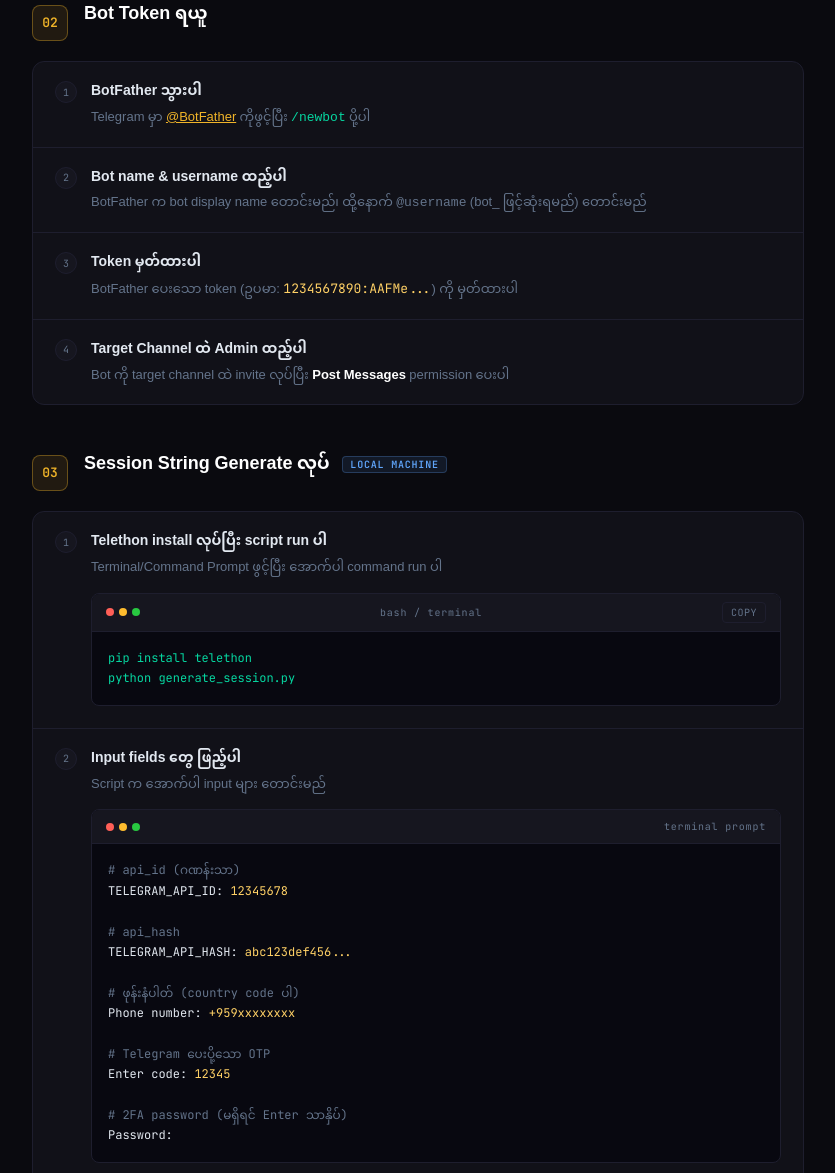
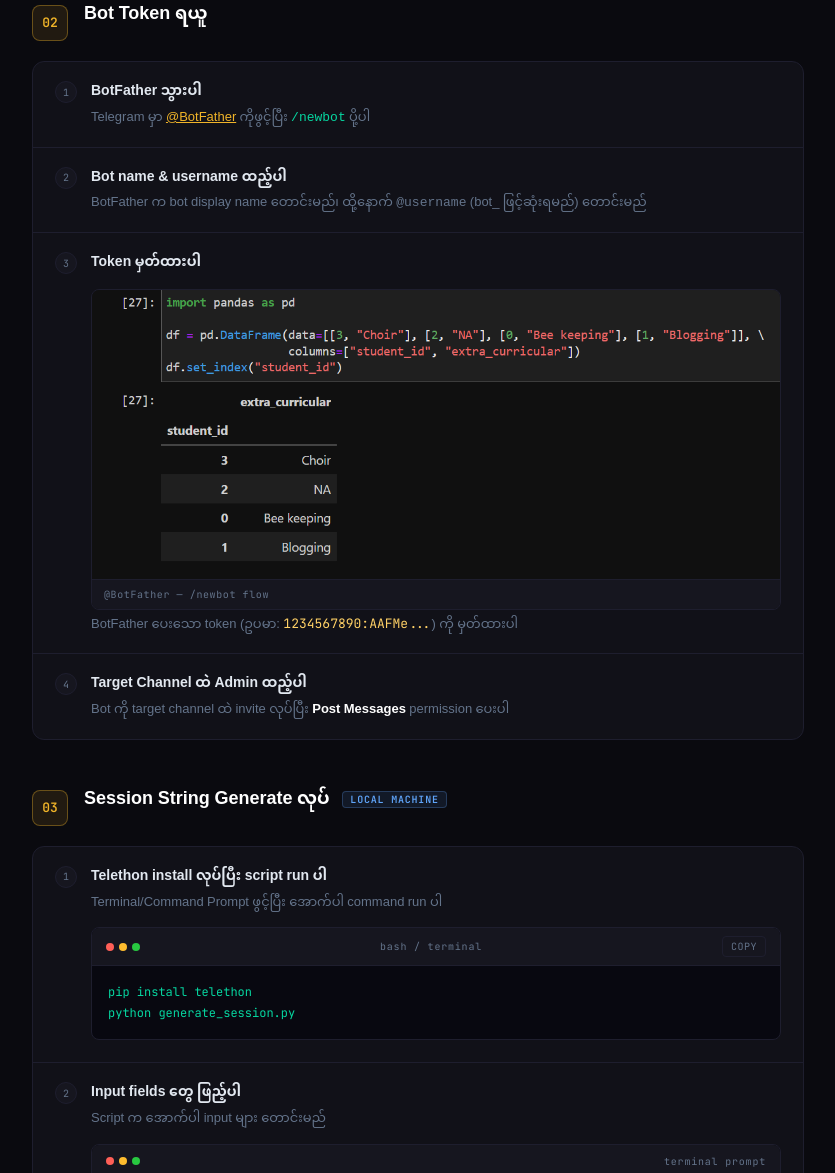
Before and after one commit to moehtetofficial/telegram-video-repost-bot, a plain HTML site: page index.html in a window 1280 px wide. Shown: the part 1017-2190 px from the top of the page, without its empty margins (222-1057 px from the left). Drawn offline with Linux system fonts and the light colour scheme.

Commit message:
add screenshots to setup guide

```diff
--- a/index.html
+++ b/index.html
@@ -493,6 +493,30 @@
     .arch { flex-direction: column; align-items: center; }
     .arch-arrow { transform: rotate(90deg); }
   }
+
+  /* ── Screenshots ── */
+  .screenshot {
+    margin: 14px 0 4px;
+    border-radius: 8px;
+    overflow: hidden;
+    border: 1px solid var(--border);
+  }
+  .screenshot img {
+    width: 100%;
+    display: block;
+    opacity: 0.92;
+    transition: opacity 0.2s;
+  }
+  .screenshot img:hover { opacity: 1; }
+  .screenshot-cap {
+    background: var(--surface2);
+    border-top: 1px solid var(--border);
+    padding: 6px 12px;
+    font-family: var(--mono);
+    font-size: 10px;
+    color: var(--muted);
+    letter-spacing: 0.06em;
+  }
 </style>
 </head>
 <body>
@@ -599,6 +623,11 @@
         <div class="substep-dot">3</div>
         <div class="substep-content">
           <div class="substep-label">Token မှတ်ထားပါ</div>
+
+          <div class="screenshot">
+            <img src="https://raw.githubusercontent.com/moehtetofficial/telegram-video-repost-bot/main/img/botfather.png" alt="BotFather screenshot" loading="lazy">
+            <div class="screenshot-cap">@BotFather — /newbot flow</div>
+          </div>
           <div class="substep-desc">BotFather ပေးသော token (ဥပမာ: <code style="color:var(--gold2); font-family:var(--mono)">1234567890:AAFMe...</code>) ကို မှတ်ထားပါ</div>
         </div>
       </div>
@@ -739,6 +768,11 @@ Password: </pre>
         <div class="substep-dot">3</div>
         <div class="substep-content">
           <div class="substep-label">SDK: Docker ရွေးပါ</div>
+
+          <div class="screenshot">
+            <img src="https://raw.githubusercontent.com/moehtetofficial/telegram-video-repost-bot/main/img/hf-space.png" alt="HuggingFace new space" loading="lazy">
+            <div class="screenshot-cap">HuggingFace — New Space page (SDK: Docker ရွေး)</div>
+          </div>
           <div class="substep-desc">SDK selector မှာ <strong style="color:#fff">Docker</strong> ကို ရွေးပါ (Gradio/Streamlit မဟုတ်ပါ)</div>
         </div>
       </div>
```
